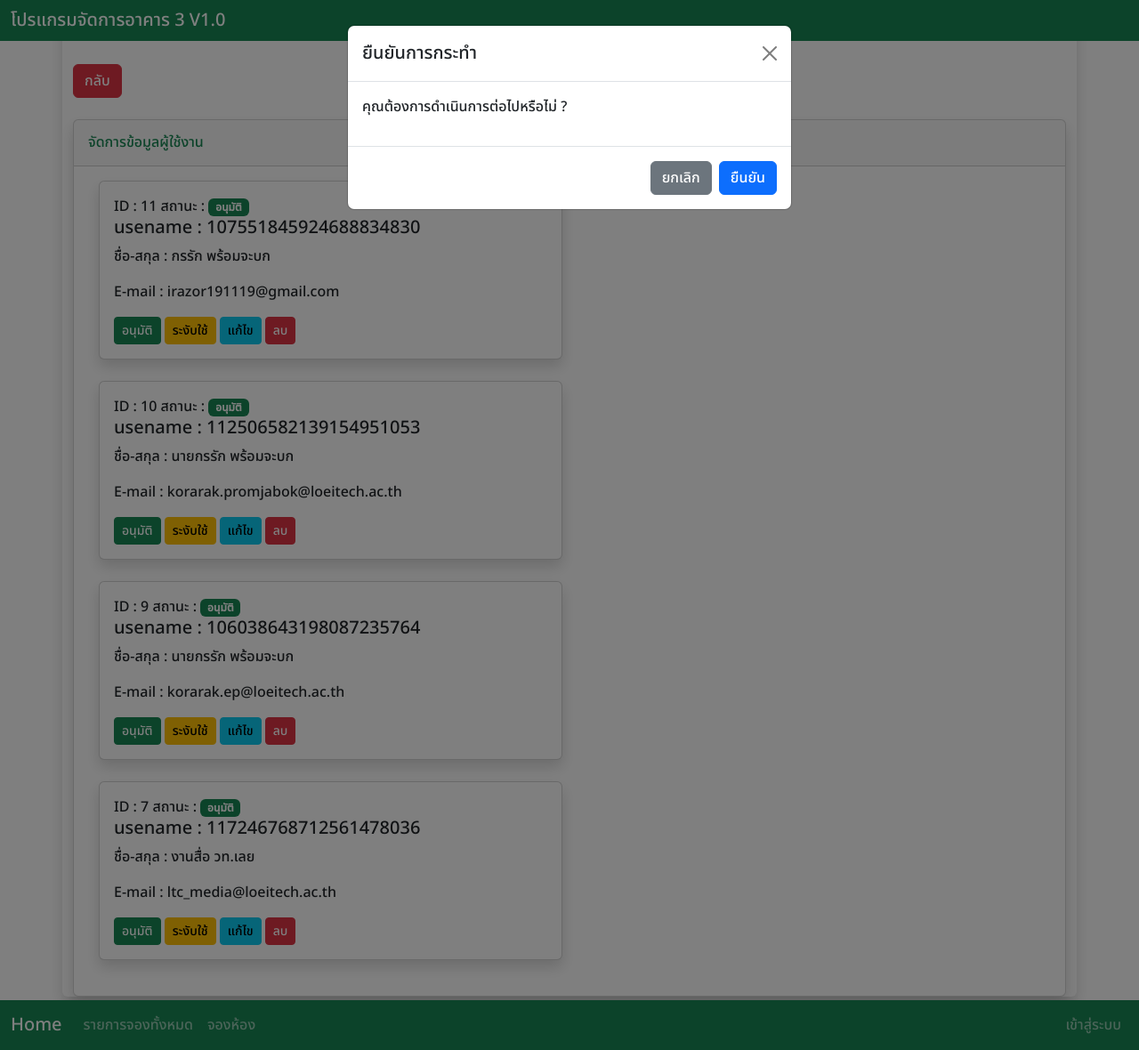
After one commit to Korarak/b3room, a Django app: page /manageuser in a window 1280 px wide, after a click on "อนุมัติ". The commit adds this page. Shown: the whole page at 89% size. Run offline with Django 4.2, Linux system fonts and the light colour scheme; data comes from the database, SQL or seed files in the repository; both versions use the stored data as it was after the commit; some libraries are stand-ins or nearby versions.

Commit message:
update more fucntion

```diff
--- a/booking/templates/bookform.html
+++ b/booking/templates/bookform.html
@@ -4,7 +4,7 @@
   {% if state == 'fail' %}
   <button onclick="history.back()" class="btn btn-danger">กลับ</button>
   {% elif state == 'success' %}
-  <a href="/booklist" class="btn btn-info"><i class="fa-regular fa-rectangle-list"></i>รายการจอง</a>
+  <a href="/booklist" class="btn btn-info"><i class="fa fa-list" aria-hidden="true"></i>รายการจอง</a>
   {% endif %}
   <h3>แบบฟอร์มจองใช้งานห้องโสต</h3>
   <p>กรุณากรอกข้อมูลให้ครบถ้วน</p>
--- /dev/null
+++ b/booking/templates/confirm.html
@@ -0,0 +1,25 @@
+{% comment %} โมดอล Modal แจ้งเตือน ก่อนทำการลบข้อมูล {% endcomment %}
+<div class="modal fade" id="deleteConfirmationModal" tabindex="-1" aria-labelledby="deleteConfirmationModalLabel" aria-hidden="true">
+  <div class="modal-dialog">
+    <div class="modal-content">
+      <div class="modal-header">
+        <h5 class="modal-title" id="deleteConfirmationModalLabel">ยืนยันการกระทำ</h5>
+        <button type="button" class="btn-close" data-bs-dismiss="modal" aria-label="Close"></button>
+      </div>
+      <div class="modal-body">
+        <p>คุณต้องการดำเนินการต่อไปหรือไม่ ?</p>
+      </div>
+      <div class="modal-footer">
+        <button type="button" class="btn btn-secondary" data-bs-dismiss="modal">ยกเลิก</button>
+        <a id="deleteButton" href="#" class="btn btn-primary">ยืนยัน</a>
+      </div>
+    </div>
+  </div>
+</div>
+<script>
+  function setDeleteUrl(url) {
+    document.getElementById('deleteButton').href = url;
+  }
+</script>
+{% comment %} โมดอล Modal แจ้งเตือน ก่อนทำการลบข้อมูล {% endcomment %}
+</div>
--- a/booking/templates/home.html
+++ b/booking/templates/home.html
@@ -63,7 +63,7 @@
               <a
                 class="nav-link {% if request.path == '/booklist/' %}active{% endif %}"
                 href="/booklist"
-              ><i class="fa-regular fa-rectangle-list"></i> รายการจองทั้งหมด</a
+              ><i class="fa-solid fa-list"></i></i> รายการจองทั้งหมด</a
               >
             </li>
             <li class="nav-item">
@@ -88,8 +88,13 @@
 
             {% if user.is_staff %}
             <li class="nav-item dropdown">
-              <a class="nav-link" href="/dashboard">
+              <a class="nav-link {% if request.path == '/dashboard/' %}active{% endif %}" href="/dashboard" >
                 <i class="fa-solid fa-chart-line"></i> สรุปรายงาน</a
+              >
+            </li>
+            <li class="nav-item dropdown">
+              <a class="nav-link {% if request.path == '/goconfig/' %}active{% endif %}" href="/goconfig" >
+                <i class="fa-solid fa-gear"></i> ตั้งค่า</a
               >
             </li>
             {% endif %}
--- /dev/null
+++ b/booking/templates/mnguser.html
@@ -0,0 +1,66 @@
+{% extends "home.html" %}
+{% block content %}<br>
+<a class="btn btn-danger btn-md " href="/goconfig" role="button"><i class="fa fa-arrow-left" aria-hidden="true"></i> กลับ</a>
+<br><br>
+<div class="card shadow mb-4">
+    <div class="card-header py-3">
+      <h6 class="m-0 font-weight-bold text-success">
+        <i class="fa fa-gear" aria-hidden="true"></i> จัดการข้อมูลผู้ใช้งาน
+      </h6>
+    </div>
+    <div class="card-body">
+      <div class="text-center"></div>
+
+      {% for i in users %}
+      <div class="container">
+        <div class="row gx-3 justify-content-center">
+          <div class="col-md-6">
+            <div class="card shadow mb-4">
+                <div class="card-body">
+                    ID : {{i.id}}
+                    สถานะ : {% if i.is_active %}
+                    <span class="badge bg-success">อนุมัติ</span>
+                    {% else %}
+                    <span class="badge bg-warning">ถูกระงับ</span>
+                    {% endif %}
+                    <h5 class="card-title">usename : {{i.username}}</h5>
+                    <p class="card-text">ชื่อ-สกุล : {{i.first_name}} {{i.last_name}}</p>
+                    <p class="card-text">E-mail : {{i.email}}</p>
+                    <p class="card-text">
+                        <a class="btn btn-success btn-sm " data-bs-toggle="modal"
+                        data-bs-target="#deleteConfirmationModal"
+                        onclick="setDeleteUrl('/restict_user/{{i.id}}')" role="button">
+                          <i class="fa fa-check" aria-hidden="true"></i> อนุมัติ</a>
+
+                        <a class="btn btn-warning btn-sm " data-bs-toggle="modal"
+                        data-bs-target="#deleteConfirmationModal"
+                        onclick="setDeleteUrl('/restict_user/{{i.id}}')" role="button">
+                          <i class="fa-solid fa-x"></i></i> ระงับใช้</a>
+
+                        <a class="btn btn-info btn-sm " href="/admin/auth/user/" role="button">
+                          <i class="fa fa-pencil" aria-hidden="true"></i> แก้ไข</a>
+
+                         <a href="#" class="btn btn-danger btn-sm" data-bs-toggle="modal"
+                  data-bs-target="#deleteConfirmationModal"
+                  onclick="setDeleteUrl('deluser/{{i.id}}')">
+                  <i class="fa fa-eraser" aria-hidden="true"></i> ลบ
+                    </a>
+
+
+                    </p>
+                </div>
+              </div>
+          </div>
+
+          <div class="col-md-6">
+
+          </div>
+
+        </div>
+      </div>
+      {% endfor %}
+
+    </div>
+  </div>
+{% include "confirm.html" %}
+{% endblock content %}
--- a/booking/urls.py
+++ b/booking/urls.py
@@ -11,6 +11,15 @@ urlpatterns = [
     path('mybooking/',views.mybooking),
     path('dashboard/',views.dashboard),
     path('booktable/',views.booktable),
+    path('goconfig/',views.go_config),
+    path('room/', views.create_or_update_room, name='create_room'),
+    path('room/<int:room_id>/', views.create_or_update_room, name='update_room'),
+    path('room/delete/<int:room_id>', views.delete_room, name='delete_room'),
+    path('edit_book/<int:book_id>/', views.edit_book, name='edit_book'),
+    path('manageuser',views.mng_user),
+    path('managebook',views.mng_book),
+    path('deluser/<int:id>',views.delete_user),
+    path('restict_user/<slug:id>',views.restict_user),
     path('bookdetail/<int:id>',views.bookdetail),
     path('showlogin/',views.showlogin),
     path('redirected-view/',views.redirected_view),
--- a/booking/views.py
+++ b/booking/views.py
@@ -1,4 +1,4 @@
-from django.shortcuts import render
+from django.shortcuts import render ,get_object_or_404,redirect
 # Create your views here.from django.shortcuts import redirect
 from django.shortcuts import redirect
 from google.oauth2 import id_token
@@ -15,6 +15,68 @@ import json
 import requests
 import google.auth.transport.requests
 from datetime import datetime, timedelta
+from .forms import RoomForm,BookForm
+
+def edit_book(request, book_id):
+    book = get_object_or_404(book_dtl, book_id=book_id)
+
+    if request.method == 'POST':
+        form = BookForm(request.POST, instance=book)
+        if form.is_valid():
+            form.save()
+            return redirect('/managebook')  # แก้ไปที่หน้าที่คุณต้องการ
+    else:
+        form = BookForm(instance=book)
+
+    return render(request, 'edit_book.html', {'form': form, 'book': book})
+
+def restict_user(request,id):
+    table = User.objects.get(pk=id)
+    if table.is_active is True :
+        table.is_active = False
+        table.save()
+    else:
+        table.is_active = True
+        table.save()
+    return redirect('/manageuser')
+
+def mng_user(request):
+    table = User.objects.filter(is_superuser=False).order_by('-date_joined')
+    return render(request,'mnguser.html',{'users':table})
+
+def mng_book(request):
+    table = book_dtl.objects.all().order_by('-sdate')
+    return render(request,'mngbook.html',{'book_detail':table})
+
+def create_or_update_room(request, room_id=None):
+    go_room = room_dtl.objects.all()
+    instance = None
+    if room_id:
+        instance = get_object_or_404(room_dtl, pk=room_id)
+    form = RoomForm(request.POST or None, instance=instance)
+    if form.is_valid():
+        room = form.save(commit=False)
+        # กรณีที่ต้องการจัดเก็บข้อมูลหลังจากการปรับเปลี่ยน
+        # room.additional_field = 'additional_value'
+        room.save()
+        return redirect('/room')  # เปลี่ยนเป็นชื่อหน้าที่ต้องการไปหลังจากบันทึก
+    return render(request, 'room_form.html', {'form': form,'room':go_room})
+
+def delete_room(request, room_id):
+    room = get_object_or_404(room_dtl, pk=room_id)
+    room.delete()
+    return redirect('/room')
+
+def delete_user(request , id):
+    del_id = get_object_or_404(User,pk=id)
+    if del_id.delete():
+        messages.success(request,'ลบข้อมูลสำเร็จ')
+    else:
+        messages.warning(request,'ล้มเหลว')
+    return redirect('/manageuser')
+
+def go_config(request):
+    return render(request,'config.html')
 
 def dashboard(request):
     x = None
--- a/roomprj/settings.py
+++ b/roomprj/settings.py
@@ -49,11 +49,6 @@ INSTALLED_APPS = [
     'fontawesomefree',
     'booking',
 ]
-DJANGO_ICONS = {
-    "ICONS": {
-        "edit": {"name": "far fa-pencil"},
-    },
-}
 MIDDLEWARE = [
     'django.middleware.security.SecurityMiddleware',
     'django.contrib.sessions.middleware.SessionMiddleware',
```
Also changed, not shown: booking/forms.py (added, +24 -0 lines), booking/templates/booksearch.html (+6 -1 lines), booking/templates/config.html (added, +30 -0 lines), booking/templates/edit_book.html (added, +14 -0 lines), booking/templates/mngbook.html (added, +50 -0 lines), booking/templates/room_form.html (added, +54 -0 lines), db.sqlite3, 1 other file.
